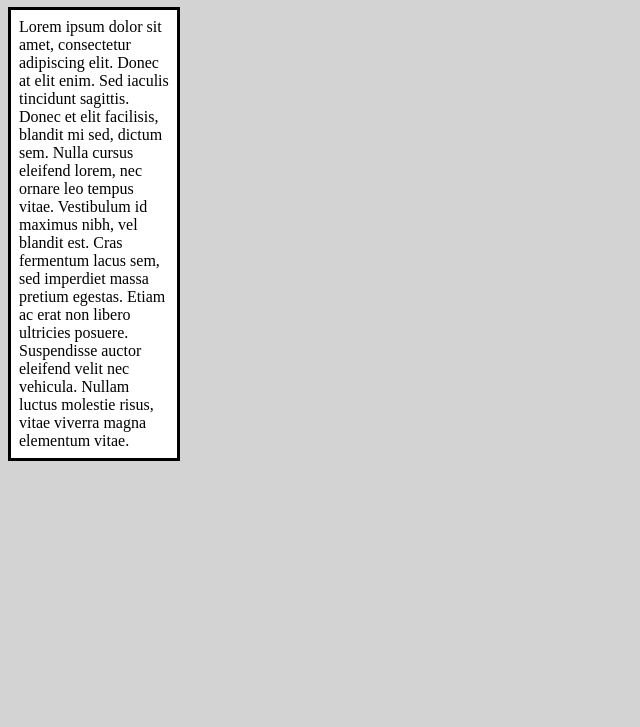
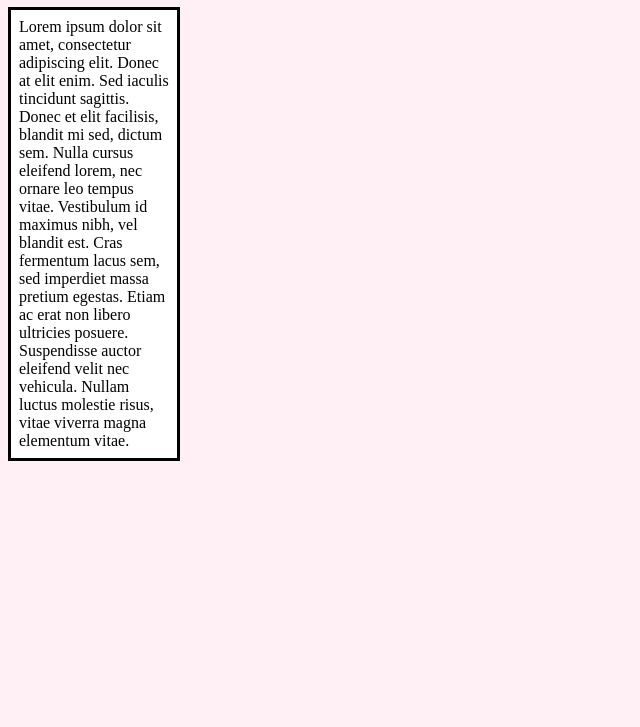
Before and after one commit to QuinnDeckard/site2a, a plain HTML site: page index.html in a window 1280 px wide. Shown: the part 73-800 px from the top of the page, without its empty margins (0-640 px from the left). Drawn offline with Linux system fonts and the light colour scheme.

Commit message:
Update mystyle.css

```diff
--- a/mystyle.css
+++ b/mystyle.css
@@ -1,11 +1,12 @@
 body {
-  background-color: #D3D3D3;
+  background-color: #FFF0F5;
 }
 
 h1 {
   color: #FFB6C1;
   margin-left: 20px;
 }
+
 #Lorem {
    padding: 8px;
    border: 3px solid #000;
```
